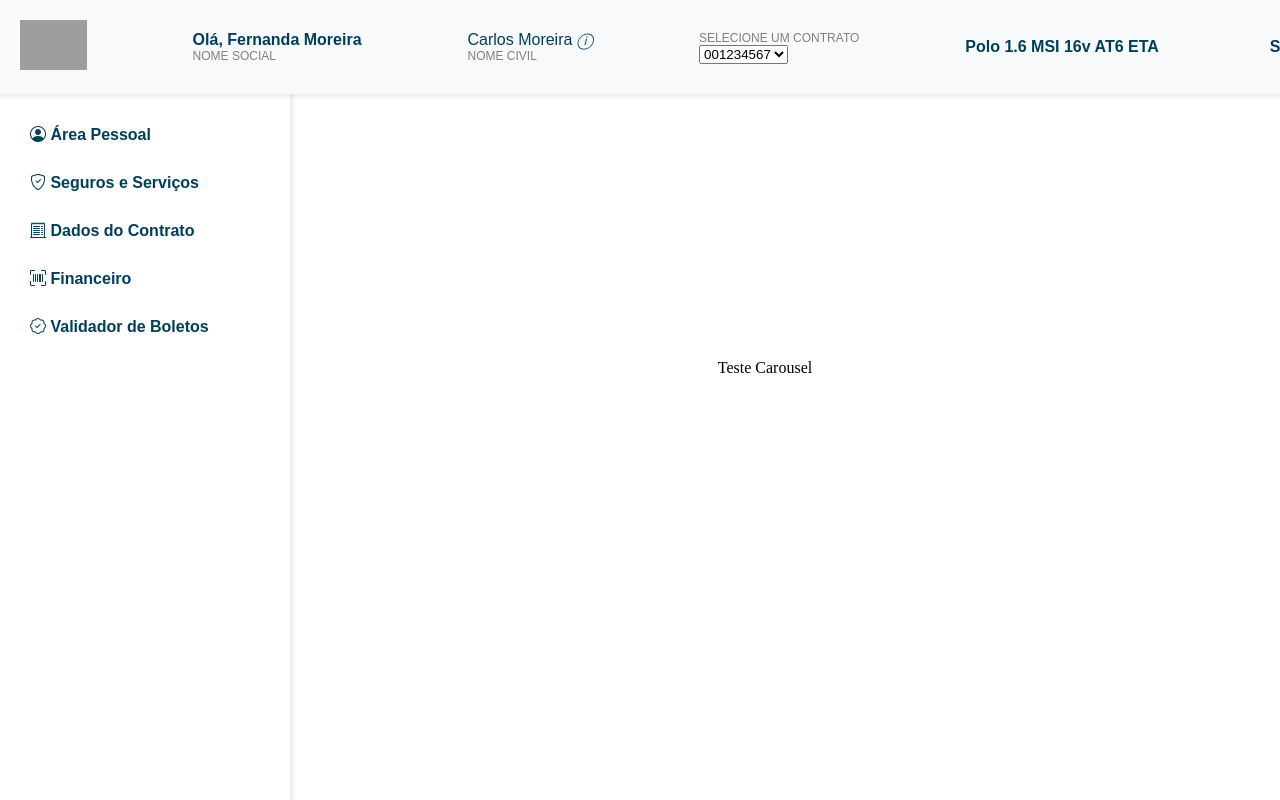
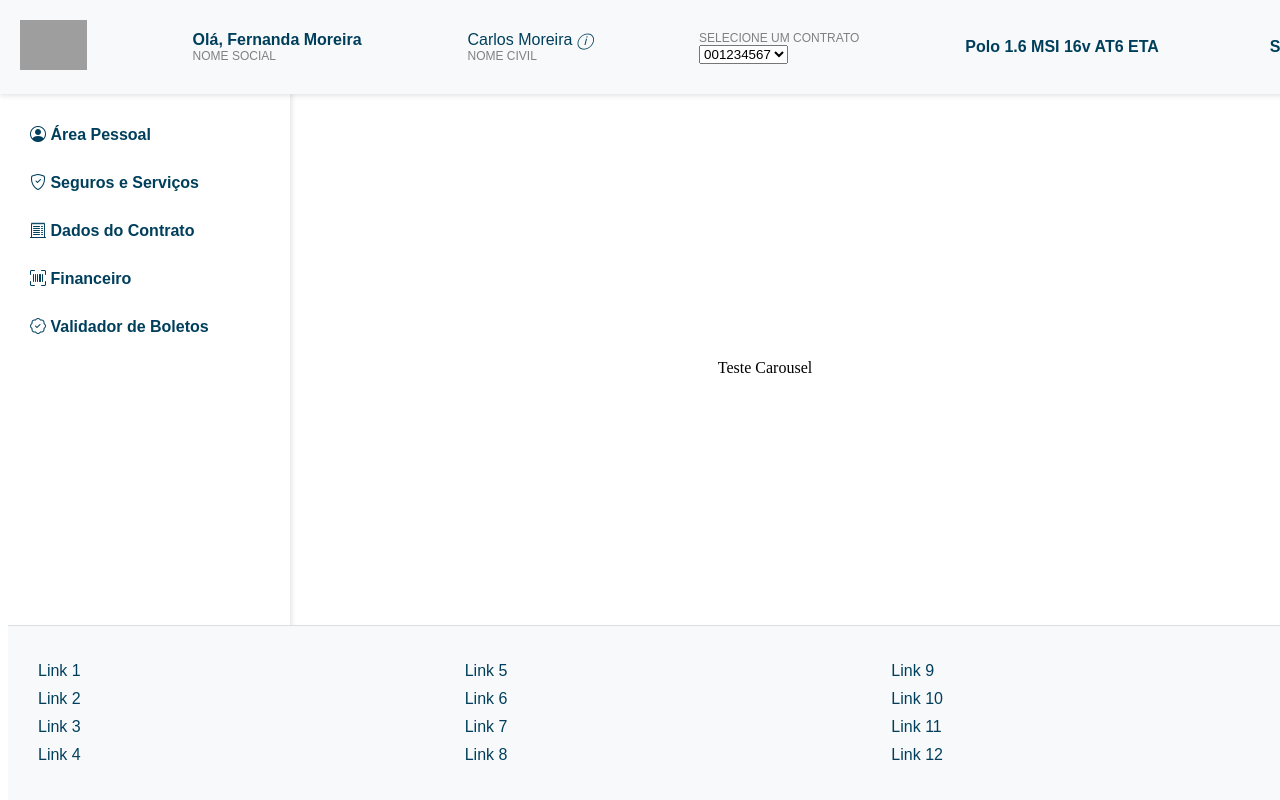
Before and after one commit to christiananjos/Projeto, an Angular app in the folder Poc-Volks/: page / in a window 1280 px wide. Built offline with nearby package versions, Linux system fonts and the light colour scheme; grey boxes are pictures that could not be loaded.

Commit message:
adicionei footer na pagina

```diff
--- a/Poc-Volks/src/app/app.component.html
+++ b/Poc-Volks/src/app/app.component.html
@@ -77,6 +77,72 @@
 <div class="main-content">
   Teste Carousel
 </div>
+
+<!-- Footer Section -->
+<footer class="footer">
+  <div class="footer-column">
+    <ul>
+      <li><a href="#">Link 1</a></li>
+      <li><a href="#">Link 2</a></li>
+      <li><a href="#">Link 3</a></li>
+      <li><a href="#">Link 4</a></li>
+    </ul>
+  </div>
+  <div class="footer-column">
+    <ul>
+      <li><a href="#">Link 5</a></li>
+      <li><a href="#">Link 6</a></li>
+      <li><a href="#">Link 7</a></li>
+      <li><a href="#">Link 8</a></li>
+    </ul>
+  </div>
+  <div class="footer-column">
+    <ul>
+      <li><a href="#">Link 9</a></li>
+      <li><a href="#">Link 10</a></li>
+      <li><a href="#">Link 11</a></li>
+      <li><a href="#">Link 12</a></li>
+    </ul>
+  </div>
+</footer>
+
+<style>
+  .footer {
+    position: fixed;
+    bottom: 0;
+    width: 100%; /* Ajuste conforme a largura do seu sidebar */
+    display: flex;
+    justify-content: space-around;
+    padding: 20px;
+    background-color: #f8f9fa;
+    color: #003f5c;
+    font-family: Arial, sans-serif;
+    border-top: 1px solid #ddd;
+  }
+
+  .footer-column {
+    flex: 1;
+    padding: 0 10px;
+  }
+
+  .footer-column ul {
+    list-style: none;
+    padding: 0;
+  }
+
+  .footer-column li {
+    margin-bottom: 10px;
+  }
+
+  .footer-column a {
+    text-decoration: none;
+    color: #003f5c;
+  }
+
+  .footer-column a:hover {
+    text-decoration: underline;
+  }
+</style>
 
 <style>
   @import url("https://cdn.jsdelivr.net/npm/bootstrap-icons@1.11.3/font/bootstrap-icons.min.css");
```
